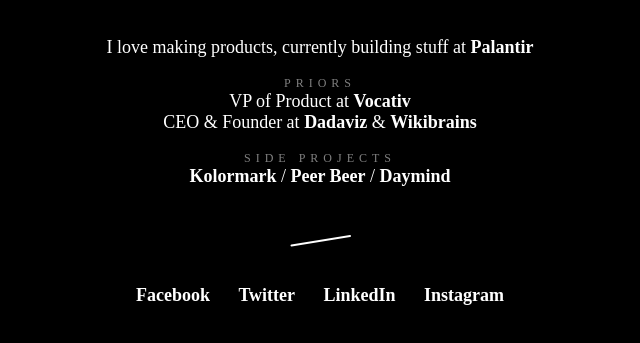
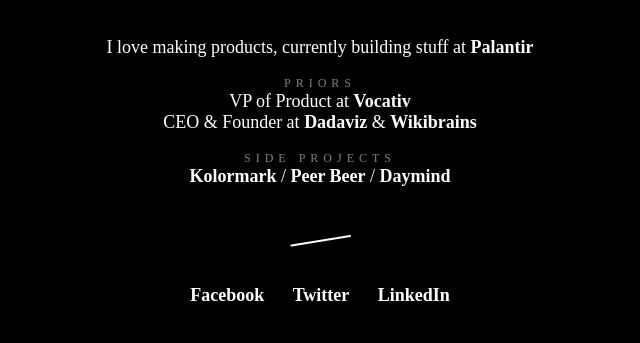
Before and after one commit to Jishai/site, a plain HTML site: page index.html in a window 1280 px wide. Shown: the part 293-636 px from the top of the page, without its empty margins (320-960 px from the left). Drawn offline with nearby package versions, Linux system fonts and the light colour scheme; a web font is replaced by a local one.

Commit message:
Update index.html

```diff
--- a/index.html
+++ b/index.html
@@ -47,7 +47,6 @@
 <a href="https://facebook.com/jzevers" target="_blank">Facebook</a>
 <a href="https://twitter.com/jishai" target="_blank">Twitter</a>
 <a href="https://linkedin.com/in/jishai" target="_blank">LinkedIn</a>
-<a href="https://instagram.com/jishaievers" target="_blank">Instagram</a>
 </div>
 
 </div>
```
